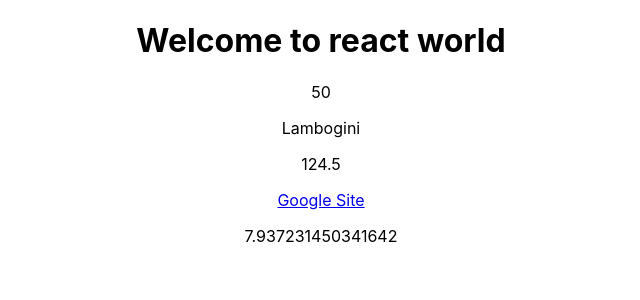
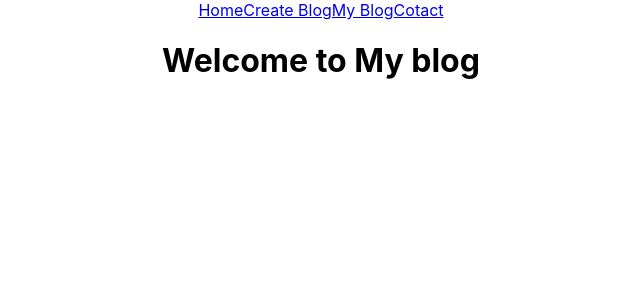
Before and after one commit to arindom38/React-Basic, a React (Create React App) app in the folder my-blog/: page / in a window 1280 px wide. Shown: the top 300 px of the page, without its empty margins (319-959 px from the left). Built offline with nearby package versions, Linux system fonts and the light colour scheme.

Commit message:
Mutiple components added

```diff
--- a/my-blog/src/App.js
+++ b/my-blog/src/App.js
@@ -1,25 +1,16 @@
 import './App.css';
+import Navbar from './navbar';
+import Home from './Home';
 
-//A component which will be render inside index.js
-function App() { //anything inside this function before return is js
-  const title = "Welcome to react world"
-  const likes = 50 //while rending all types of varaibel type is converted to string
-  const car = { name:'Lambogini',body:'suv',MPL:'5'} //if only object is printed it will cause error
-  const arr = [1,2,4.5]
-  const link = "https//www.google.com"
-  return ( //return must return only single element not multiple
+//root component which will be render inside index.js
+function App() {
+  return (
     <div className="App">
+      <Navbar />
       <div className="content">
-        <h1>{title}</h1>
-        <p>{likes}</p>
-        <p>{car.name}</p>
-        {/* <p>{car}</p> this will calsue error*/}
-        <p>{arr}</p>
-        <a href={link}>Google Site</a>
-        <p>{Math.random()*10}</p>
+        <Home />
       </div>
     </div>
-    // {/* <p></p> */} this will create error as only one element can be returned
   );
 }
 
--- /dev/null
+++ b/my-blog/src/Home.js
@@ -0,0 +1,9 @@
+const Home = () => {
+    return (
+        <div className="homepage">
+            <h1>Welcome to My blog</h1>
+        </div>
+     );
+}
+
+export default Home;
--- /dev/null
+++ b/my-blog/src/navbar.js
@@ -0,0 +1,14 @@
+// type 'sfc' then enter this statless function will be created
+//this is a arrow function for a component but normal function can also be created like in app.js
+const Navbar = () => {
+    return (
+        <nav className="Navbar">
+            <a href="/">Home</a>
+            <a href="/Create">Create Blog</a>
+            <a href="/Myblog">My Blog</a>
+            <a href="/c=Contact">Cotact</a>
+        </nav>
+     );
+}
+
+export default Navbar;
```
